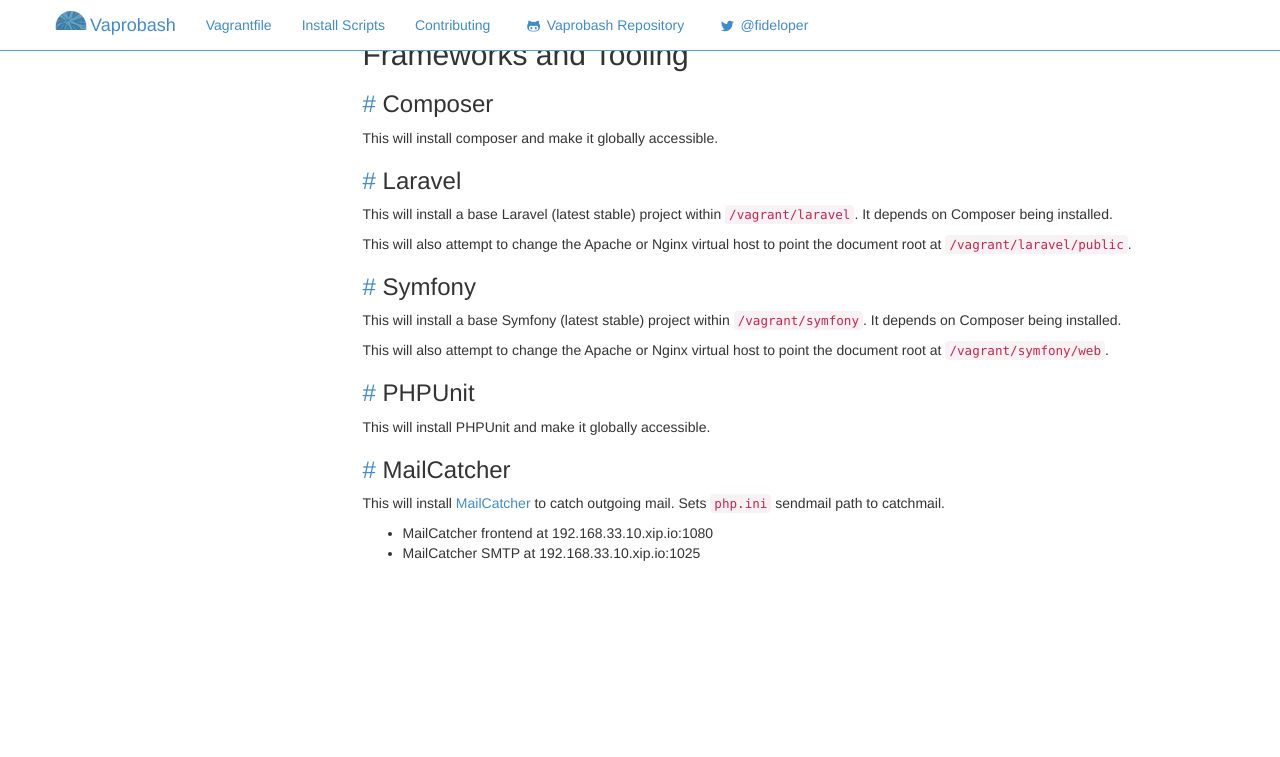
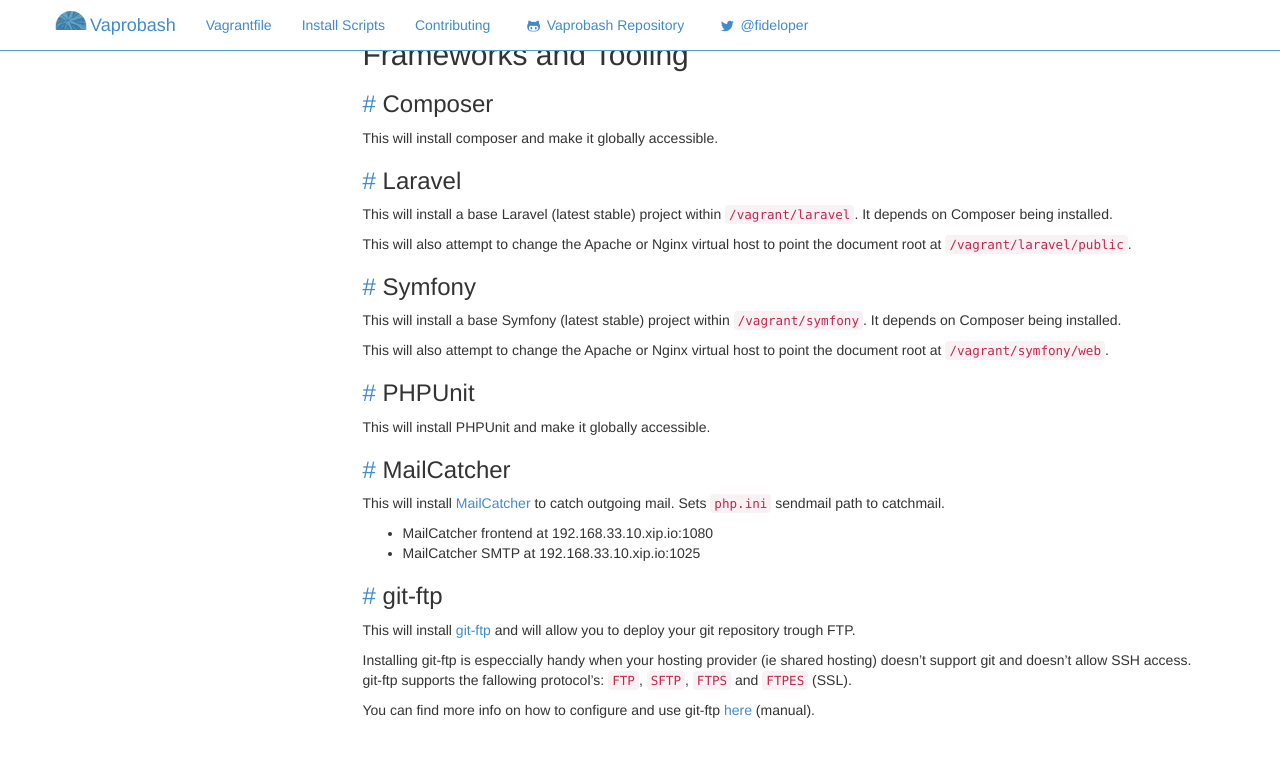
Before and after one commit to fideloper/Vaprobash, a Jekyll site: the page built from install-scripts.md, in a window 1280 px wide and 900 px high, scrolled down 5119 px. Shown: the top 757 px of the window. Built offline with Jekyll 4.4.1, drawn with Linux system fonts in a browser that asks for light colours; nearby versions of some CDN libraries; Markdown is read by kramdown in place of the engine named in the settings.

Commit message:
Added git-ftp

```diff
--- a/_includes/sidebar.html
+++ b/_includes/sidebar.html
@@ -30,4 +30,5 @@
         <a href="install-scripts.html#symfony" class="list-group-item">Symfony</a>
         <a href="install-scripts.html#phpunit" class="list-group-item">PHPUnit</a>
         <a href="install-scripts.html#mailcatcher" class="list-group-item">MailCatcher</a>
+        <a href="install-scripts.html#gitftp" class="list-group-item">git-ftp</a>
 </aside>
--- a/install-scripts.md
+++ b/install-scripts.md
@@ -295,3 +295,11 @@
 
 - MailCatcher frontend at 192.168.33.10.xip.io:1080
 - MailCatcher SMTP at 192.168.33.10.xip.io:1025
+
+### <a href="install-scripts.html#gitftp" name="gitftp" id="gitftp">#</a> git-ftp
+
+This will install [git-ftp](http://git-ftp.github.io/git-ftp/) and will allow you to deploy your git repository trough FTP.
+
+Installing git-ftp is especcially handy when your hosting provider (ie shared hosting) doesn't support git and doesn't allow SSH access. git-ftp supports the fallowing protocol's: `FTP`, `SFTP`, `FTPS` and `FTPES` (SSL).
+
+You can find more info on how to configure and use git-ftp [here](https://github.com/git-ftp/git-ftp/blob/develop/man/git-ftp.1.md) (manual).
```
